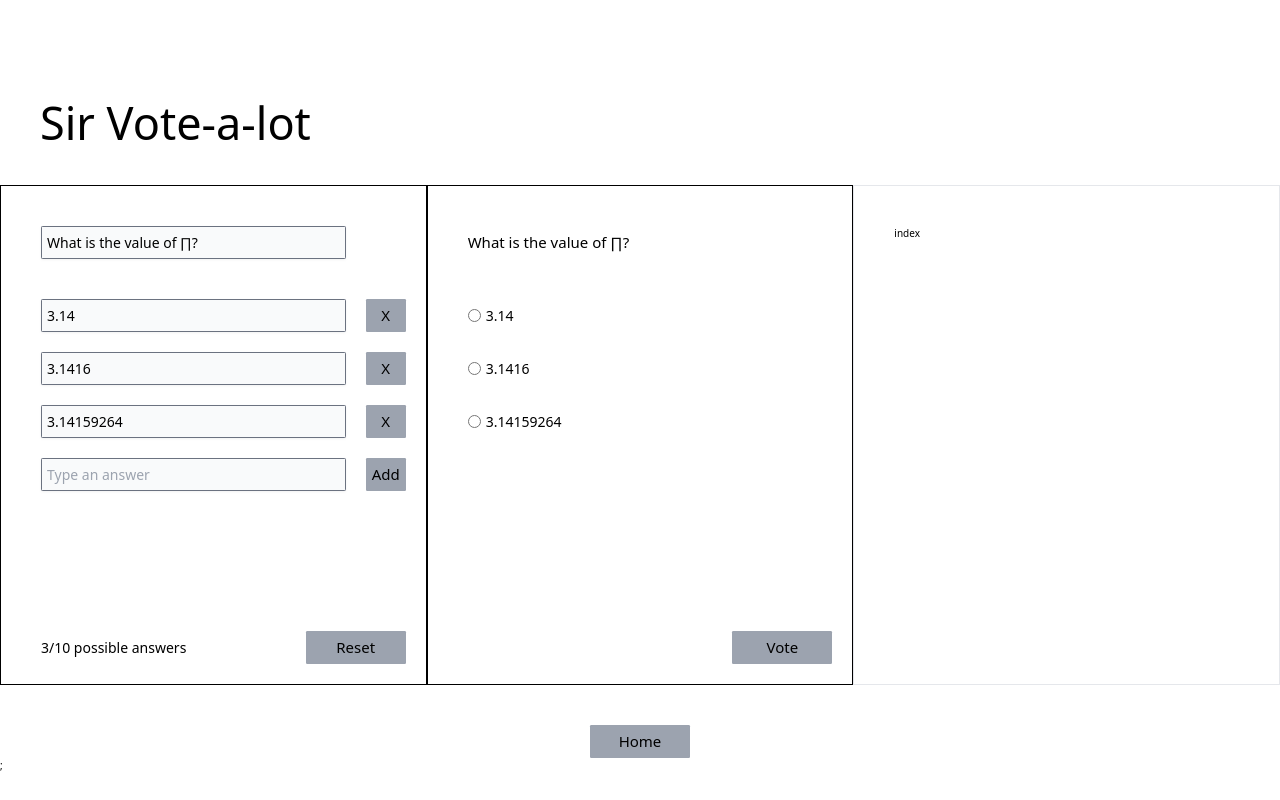
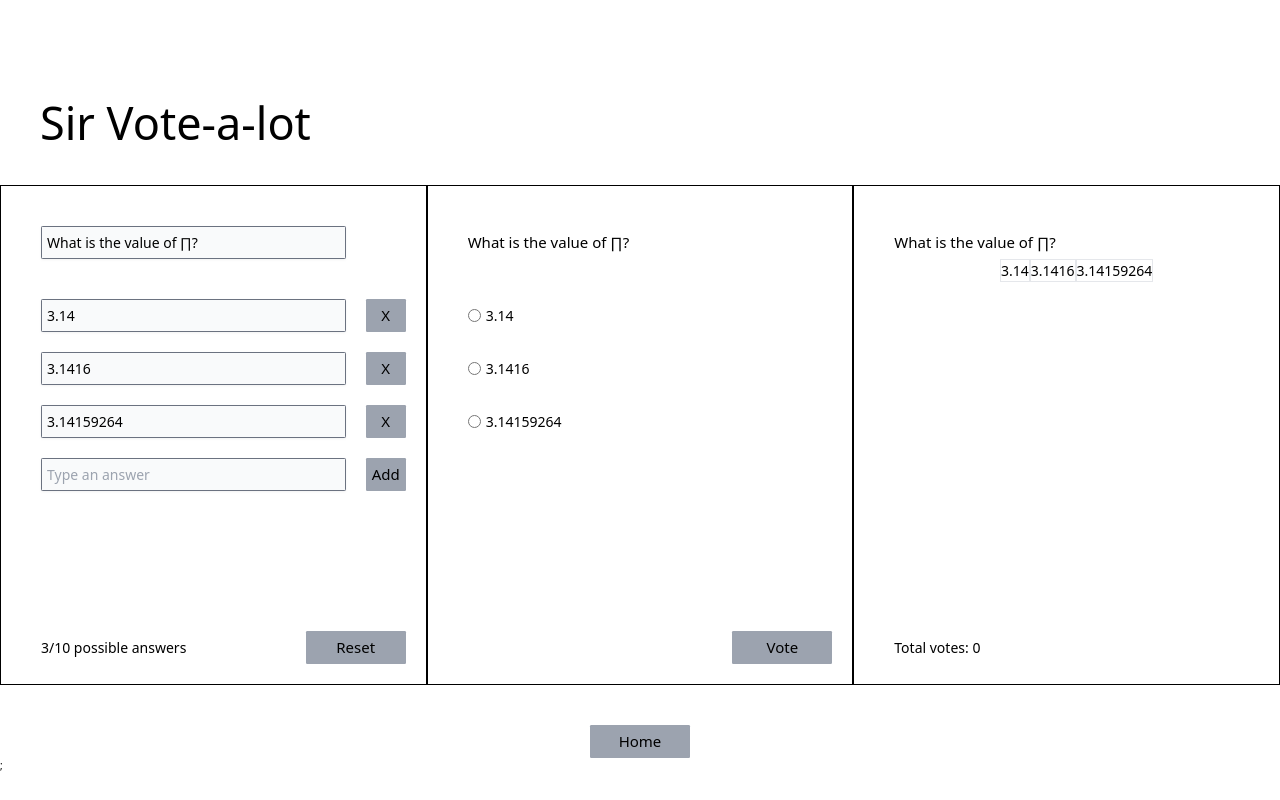
Before and after one commit to BassamHager/poll-app, a Next.js app: page /poll in a window 1280 px wide. Built offline with nearby package versions, Linux system fonts and the light colour scheme.

Commit message:
created basic logic for the result section

```diff
--- a/components/resultSection/index.tsx
+++ b/components/resultSection/index.tsx
@@ -1,7 +1,28 @@
-import React from "react";
+import React, { useContext, useEffect } from "react";
+import Section from "../section";
+import { AppContext } from "@/context/AppContext";
+import ResultSectionFooter from "./resultSectionFooter";
+import { AnswerType } from "@/types/typings";
+import ResultSectionBody from "./resultSectionBody";
 
 type Props = {};
 
 export default function ResultSection({}: Props) {
-  return <section>index</section>;
+  const { pollQuestion } = useContext(AppContext);
+  // let answers: AnswerType[];
+
+  // useEffect(() => {
+  //   answers = pollAnswers.map((answer: AnswerType) => ({
+  //     value: answer.value,
+  //     totalVotes: 0,
+  //   }));
+  // }, []);
+
+  return (
+    <Section
+      header={<h2>{pollQuestion}</h2>}
+      body={<ResultSectionBody />}
+      footer={<ResultSectionFooter />}
+    />
+  );
 }
--- /dev/null
+++ b/components/resultSection/resultSectionBody/index.tsx
@@ -0,0 +1,35 @@
+import { AppContext } from "@/context/AppContext";
+import { AnswerType } from "@/types/typings";
+import React, { useContext, useEffect, useState } from "react";
+
+type Props = {};
+
+export default function ResultSectionBody({}: Props) {
+  const { pollAnswers } = useContext(AppContext);
+  const [answers, setAnswers] = useState([]);
+
+  useEffect(() => {
+    const mapped = pollAnswers.map((answer: AnswerType) => {
+      return {
+        value: answer.value,
+        totalVotes: 0,
+      };
+    });
+    setAnswers(mapped);
+  }, [pollAnswers]);
+
+  return (
+    <div className={`flex justify-center`}>
+      {answers.map((answer: { value: string; totalValue: number }) => {
+        return (
+          <div
+            key={answer.value}
+            className={`max-w-1/${answers.length} border`}
+          >
+            <p>{answer.value}</p>
+          </div>
+        );
+      })}
+    </div>
+  );
+}
--- /dev/null
+++ b/components/resultSection/resultSectionFooter/index.tsx
@@ -0,0 +1,11 @@
+import { AppContext } from "@/context/AppContext";
+import React, { useContext } from "react";
+import SectionFooter from "../../section/sectionFooter/index";
+
+type Props = {};
+
+export default function ResultSectionFooter({}: Props) {
+  const { votesCount } = useContext(AppContext);
+
+  return <SectionFooter text={`Total votes: ${votesCount}`} />;
+}
--- a/components/voteSection/voteSectionFooter/index.tsx
+++ b/components/voteSection/voteSectionFooter/index.tsx
@@ -5,9 +5,10 @@ import { AppContext } from "../../../context/AppContext";
 type Props = {};
 
 export default function VoteSectionFooter({}: Props) {
-  const { selectedIndex } = useContext(AppContext);
+  const { selectedIndex, votesCount, setVotesCount } = useContext(AppContext);
   const vote = () => {
-    console.log(selectedIndex, "is selected!");
+    const clicks = votesCount + 1;
+    setVotesCount(clicks);
   };
 
   return <SectionFooter actionButton={<button onClick={vote}>Vote</button>} />;
--- a/context/AppContext.ts
+++ b/context/AppContext.ts
@@ -22,6 +22,7 @@ export const ContextValue = () => {
 
   // vote section - selected answer
   const [selectedIndex, setSelectedIndex] = useState<number | undefined>();
+  const [votesCount, setVotesCount] = useState<number>(0);
 
   const contextValue = {
     // poll question
@@ -39,6 +40,8 @@ export const ContextValue = () => {
     // vote section - selected answer
     selectedIndex,
     setSelectedIndex,
+    votesCount,
+    setVotesCount,
   };
 
   return contextValue;
```
